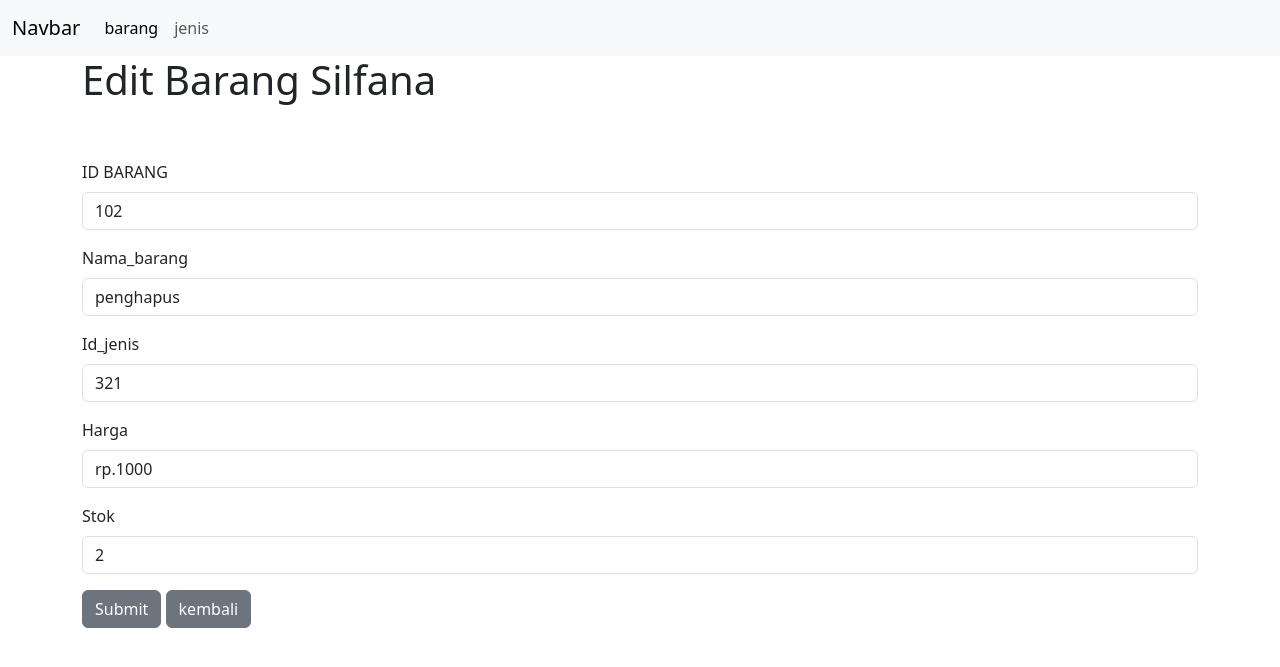
After one commit to silfanamaulidya/inventory_silvana, a PHP site: page /view_edit.php?id=102 in a window 1280 px wide. The commit adds this page. Shown: the top 667 px of the page. Run offline with PHP 8.4, Linux system fonts and the light colour scheme; data comes from the database, SQL or seed files in the repository.

Commit message:
update & delete

```diff
--- /dev/null
+++ b/view/barang/view_edit.php
@@ -0,0 +1,66 @@
+<!DOCTYPE html>
+<html lang="en">
+<head>
+    <meta charset="UTF-8">
+    <meta name="viewport" content="width=device-width, initial-scale=1.0">
+    <link rel="stylesheet" href="https://cdn.jsdelivr.net/npm/bootstrap@5.3.3/dist/css/bootstrap.min.css">
+    <title>Document</title>
+</head>
+<body>
+<nav class="navbar navbar-expand-lg bg-body-tertiary" data-bs-three="dark">
+  <div class="container-fluid">
+    <a class="navbar-brand" href="#">Navbar</a>
+    <button class="navbar-toggler" type="button" data-bs-toggle="collapse" data-bs-target="#navbarSupportedContent"
+     aria-controls="navbarSupportedContent" aria-expanded="false" aria-label="Toggle navigation">
+      <span class="navbar-toggler-icon"></span>
+    </button>
+    <div class="collapse navbar-collapse" id="navbarSupportedContent">
+      <ul class="navbar-nav me-auto mb-2 mb-lg-0">
+        <li class="nav-item">
+          <a class="nav-link active" aria-current="page" href="">barang</a>
+        </li>
+        <li class="nav-item">
+          <a class="nav-link" href="../kendaraan/index.php">jenis</a>
+                </li>
+            </ul>
+        </div>
+     </div>
+     </nav>
+     <div class="container">
+        <h1>Edit Barang Silfana</h1>
+        <?php
+        include '../../config/koneksi.php';
+        $id=$_GET['id'];
+        $query=mysqli_query($conn, "SELECT * FROM barang WHERE id_barang ='$id'");
+        $result=mysqli_fetch_array($query);
+    ?>
+        <br></br>
+        <form action="proses_edit.php?id=<?php echo $result['id_barang']?>" method="POST">
+    <div class="mb-3">
+        <label for="exampleInputEmail1" class="form-label">ID BARANG</label>
+        <input type="text" class="form-control" name="id_barang" value ="<?php echo $result['id_barang']?>"id="exampleInputEmail1" aria-describedby="emailHelp">
+    </div>
+    <div class="mb-3">
+        <label for="exampleInputPassword1" class="form-label">Nama_barang</label>
+        <input type="text" class="form-control" name="nama_barang" value ="<?php echo $result['nama_barang']?>" id="exampleInputPassword1">
+    </div>
+    <div class="mb-3">
+        <label for="exampleInputPassword1" class="form-label">Id_jenis</label>
+        <input type="number" class="form-control" name="id_jenis" value ="<?php echo $result['id_jenis']?>" id="exampleInputPassword1">
+    </div>
+    <div class="mb-3">
+        <label for="exampleInputPassword1" class="form-label">Harga</label>
+        <input type="text" class="form-control" name="harga" value ="<?php echo $result['harga']?>" id="exampleInputPassword1">
+    </div>
+    <div class="mb-3">
+        <label for="exampleInputPassword1" class="form-label">Stok</label>
+        <input type="text" class="form-control" name="stok" value ="<?php echo $result['stok']?>" id="exampleInputPassword1">
+    </div>
+    <button type="submit" class="btn btn-secondary">Submit</button>
+    <a href="index.php" class="btn btn-secondary">kembali</a>
+
+    </form>
+     </div>
+     <script src="https://cdn.jsdelivr.net/npm/bootstrap@5.3.3/dist/js/bootstrap.bundle.min.js"></script>
+</body>
+</html>
--- a/view/barang/view_tambah.php
+++ b/view/barang/view_tambah.php
@@ -51,6 +51,7 @@
         <input type="text" class="form-control" name="stok" id="exampleInputPassword1">
     </div>
     <button type="submit" class="btn btn-secondary">Submit</button>
+    <a href="index.php" class="btn btn-secondary">kembali</a>
     </form>
      </div>
      <script src="https://cdn.jsdelivr.net/npm/bootstrap@5.3.3/dist/js/bootstrap.bundle.min.js"></script>
--- a/view/jenis/view_tambah.php
+++ b/view/jenis/view_tambah.php
@@ -40,6 +40,7 @@
     </div>
 
     <button type="submit" class="btn btn-secondary">Submit</button>
+    <a href="index.php" class="btn btn-secondary">kembali</a>
     </form>
      </div>
      <script src="https://cdn.jsdelivr.net/npm/bootstrap@5.3.3/dist/js/bootstrap.bundle.min.js"></script>
```
Also changed, not shown: view/barang/index.php (+4 -3 lines), view/barang/proses_edit.php (added, +26 -0 lines), view/jenis/index.php (+4 -3 lines), view/jenis/proses_edit.php (added, +19 -0 lines), view/jenis/view_edit.php (added, +54 -0 lines).
